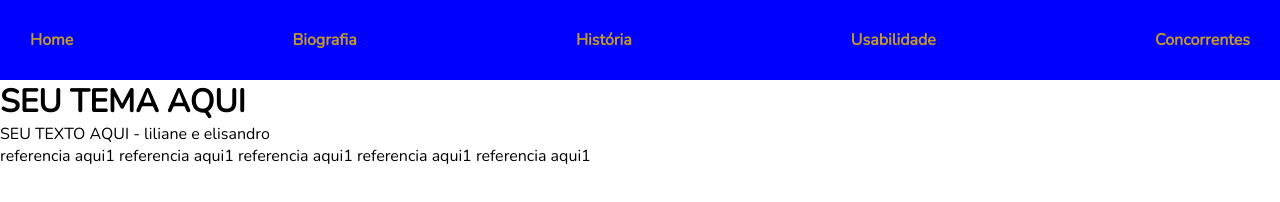
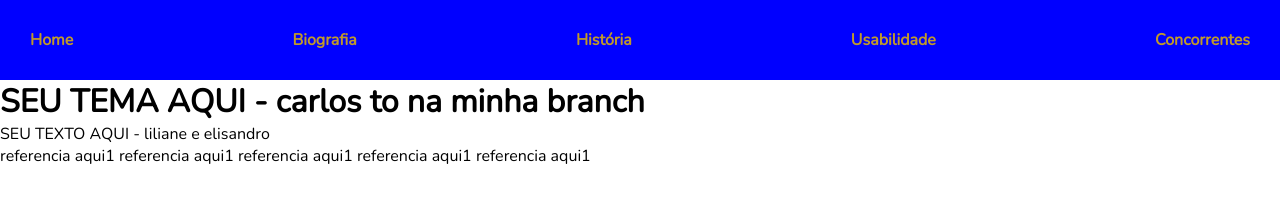
Before and after one commit to soareslil/ctd-1bi-introinfo-checkpoint1, a plain HTML site: page concorrentes.html in a window 1280 px wide. Drawn offline with nearby package versions, Linux system fonts and the light colour scheme.

Commit message:
testando pc do carlos

```diff
--- a/concorrentes.html
+++ b/concorrentes.html
@@ -17,7 +17,7 @@
 
     </header>
     <main>
-        <h1>SEU TEMA AQUI</h1>
+        <h1>SEU TEMA AQUI - carlos to na minha branch</h1>
         <p>SEU TEXTO AQUI - liliane e elisandro</p>
         <!-- <img> sua imagem aqui -->
 
```
